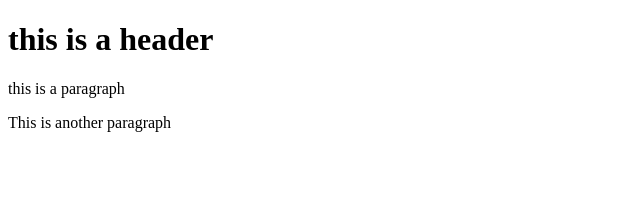
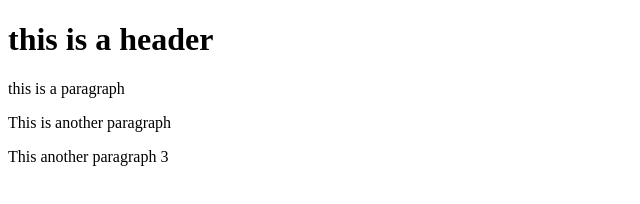
Before and after one commit to JohnnyMorrisportfolio/git-test, a plain HTML site: page index.html in a window 1280 px wide. Shown: the whole page, without its empty margins (0-640 px from the left). Drawn offline with Linux system fonts and the light colour scheme.

Commit message:
fourth commit

```diff
--- a/index.html
+++ b/index.html
@@ -4,5 +4,6 @@
         <h1>this is a header</h1>
         <p>this is a paragraph</p>
         <p>This is another paragraph</p>
+        <p>This another paragraph 3</p>
     </body>
 </html>
```
